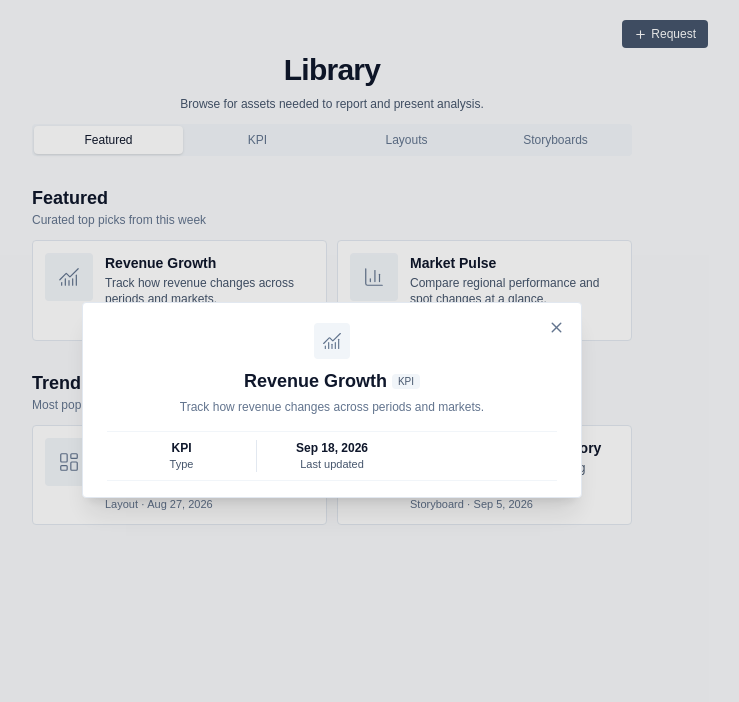
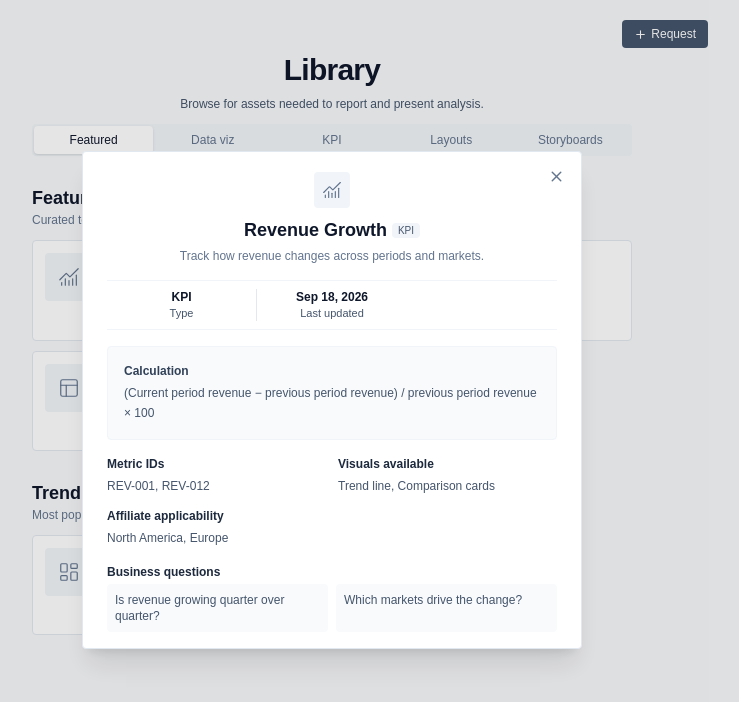
Before and after one commit to verusmick/np-exerc, a Next.js app: page / in a window 1280 px wide. Both pictures are taken after a click on the button 487 px from the left and 290 px from the top of the page. Shown: the top 702 px of the page, without its empty margins (308-1047 px from the left). Built offline with nearby package versions, Linux system fonts and the light colour scheme.

Commit message:
Asset dialog - Adding KPI specify content

```diff
--- a/components/asset-dialog.tsx
+++ b/components/asset-dialog.tsx
@@ -1,6 +1,6 @@
 "use client";
 
-import { useEffect, useRef } from "react";
+import { useEffect, useRef, useState } from "react";
 import {
   BarChart3,
   ChartNoAxesCombined,
@@ -22,6 +22,21 @@ const icons = {
   layout: LayoutDashboard,
   storyboard: PanelsTopLeft,
 };
+
+function Detail({
+  label,
+  children,
+}: {
+  label: string;
+  children: React.ReactNode;
+}) {
+  return (
+    <div>
+      <h3 className="mb-1 text-xs font-semibold text-slate-800">{label}</h3>
+      <div className="text-xs leading-5 text-slate-600">{children}</div>
+    </div>
+  );
+}
 
 export function AssetDialog({ asset, onClose }: Props) {
   const dialogRef = useRef<HTMLDialogElement>(null);
@@ -85,6 +100,43 @@ export function AssetDialog({ asset, onClose }: Props) {
               </span>
             </div>
           </div>
+          <div className="space-y-4 px-5 pb-4 sm:px-6">
+            {asset.type === "kpi" && (
+              <>
+                <div className="rounded border border-slate-100 bg-slate-50 p-4">
+                  <p className="text-xs font-semibold text-slate-700">
+                    Calculation
+                  </p>
+                  <p className="mt-1 text-xs leading-5 text-slate-600">
+                    {asset.calculation}
+                  </p>
+                </div>
+                <div className="grid gap-3 sm:grid-cols-2">
+                  <Detail label="Metric IDs">
+                    {asset.metricIds.join(", ")}
+                  </Detail>
+                  <Detail label="Visuals available">
+                    {asset.visuals.join(", ")}
+                  </Detail>
+                  <Detail label="Affiliate applicability">
+                    {asset.affiliates.join(", ")}
+                  </Detail>
+                </div>
+                <Detail label="Business questions">
+                  <div className="mt-1 grid gap-2 sm:grid-cols-2">
+                    {asset.businessQuestions.map((question) => (
+                      <p
+                        key={question}
+                        className="rounded bg-slate-50 p-2 text-xs"
+                      >
+                        {question}
+                      </p>
+                    ))}
+                  </div>
+                </Detail>
+              </>
+            )}
+          </div>
         </>
       )}
     </dialog>
--- a/components/library.tsx
+++ b/components/library.tsx
@@ -10,6 +10,7 @@ import type { Asset, Tab } from "@/types/assets";
 
 const tabs: { id: Tab; label: string }[] = [
   { id: "featured", label: "Featured" },
+  { id: "dataViz", label: "Data viz" },
   { id: "kpi", label: "KPI" },
   { id: "layout", label: "Layouts" },
   { id: "storyboard", label: "Storyboards" },
@@ -102,7 +103,7 @@ export function Library() {
         <div className="mt-3 flex flex-wrap items-center gap-2">
           <nav
             aria-label="Asset categories"
-            className="grid min-w-0 flex-1 grid-cols-4 rounded bg-slate-100 p-0.5 text-center"
+            className="grid min-w-0 flex-1 grid-cols-5 rounded bg-slate-100 p-0.5 text-center"
           >
             {tabs.map((item) => (
               <button
--- a/data/assets.ts
+++ b/data/assets.ts
@@ -8,29 +8,45 @@ export const assets: Asset[] = [
     updatedAt: "2026-09-18",
     type: "kpi",
     featured: true,
+    businessQuestions: ["Is revenue growing quarter over quarter?", "Which markets drive the change?"],
+    metricIds: ["REV-001", "REV-012"],
+    calculation: "(Current period revenue − previous period revenue) / previous period revenue × 100",
+    visuals: ["Trend line", "Comparison cards"],
+    affiliates: ["North America", "Europe"],
   },
   {
     id: "ebca3518-5185-43ae-a80f-000000000002",
     name: "Market Pulse",
-    description: "Compare regional performance and spot changes at a glance.",
+    description: "Compare regional performance",
     updatedAt: "2026-09-12",
     type: "dataViz",
     featured: true,
+    kpiIds: ["REV-001", "CUST-004"],
+    context: "A quick visual comparison of four regional markets.",
+    chartLabels: ["North", "South", "East", "West"],
+    chartValues: [68, 45, 83, 60],
   },
   {
     id: "ebca3518-5185-43ae-a80f-000000000003",
     name: "Executive Overview",
-    description: "A concise dashboard layout for leadership reporting.",
+    description: "A dashboard for leadership reporting.",
     updatedAt: "2026-08-27",
     type: "layout",
-    trending: true
+    trending: true,
+    pageCount: 4,
+    kpiIds: ["REV-001", "CUST-004", "RET-002"],
+    previewSections: ["Highlights", "Performance", "Regional breakdown"],
   },
   {
     id: "ebca3518-5185-43ae-a80f-000000000004",
-    name: "Quarterly Performance Story",
-    description: "A presentation outline for sharing quarterly results.",
+    name: "Quarterly Performance",
+    description: "A presentation for quarterly results.",
     updatedAt: "2026-09-05",
     type: "storyboard",
-    trending: true
+    featured: true,
+    restricted: true,
+    kpiIds: ["REV-001", "REV-002"],
+    filters: ["Quarter", "Region"],
+    affiliates: ["North America", "Europe"],
   }
 ];
--- a/types/assets.ts
+++ b/types/assets.ts
@@ -1,5 +1,5 @@
 export type AssetType = "kpi" | "dataViz" | "layout" | "storyboard";
-export type Tab = "featured" | "kpi" | "layout" | "storyboard";
+export type Tab = "featured" | "dataViz" | "kpi" | "layout" | "storyboard";
 
 type BaseAsset = {
   id: string;
@@ -13,15 +13,31 @@ type BaseAsset = {
 export type Asset =
   | (BaseAsset & {
     type: "kpi";
+    businessQuestions: string[];
+    metricIds: string[];
+    calculation: string;
+    visuals: string[];
+    affiliates: string[];
   })
   | (BaseAsset & {
     type: "dataViz";
+    kpiIds: string[];
+    context: string;
+    chartLabels: string[];
+    chartValues: number[];
   })
   | (BaseAsset & {
     type: "layout";
+    pageCount: number;
+    kpiIds: string[];
+    previewSections: string[];
   })
   | (BaseAsset & {
-    type: "storyboard"
+    type: "storyboard";
+    kpiIds: string[];
+    filters: string[];
+    affiliates: string[];
+    restricted?: boolean;
   });
 
 export const typeLabels: Record<AssetType, string> = {
```
